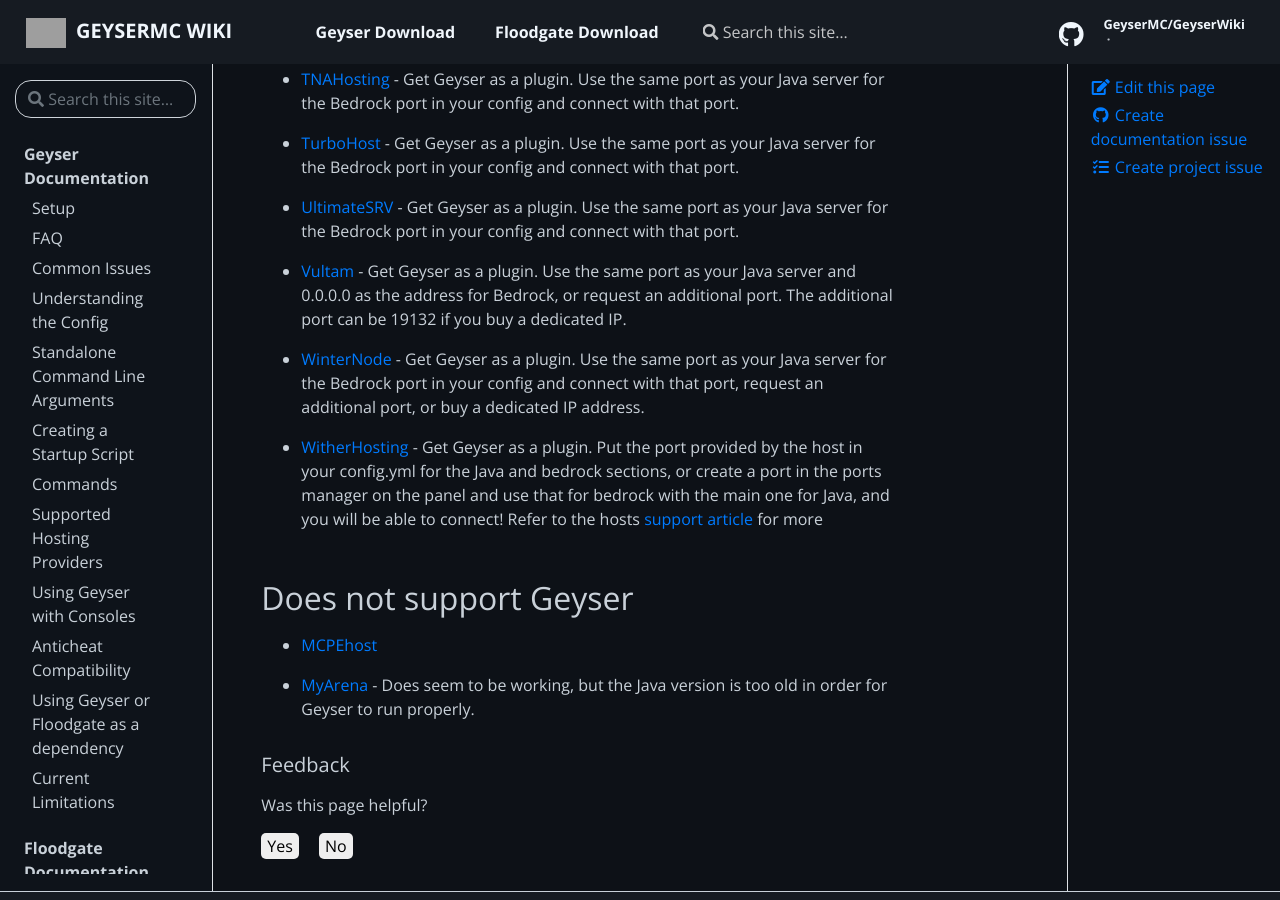
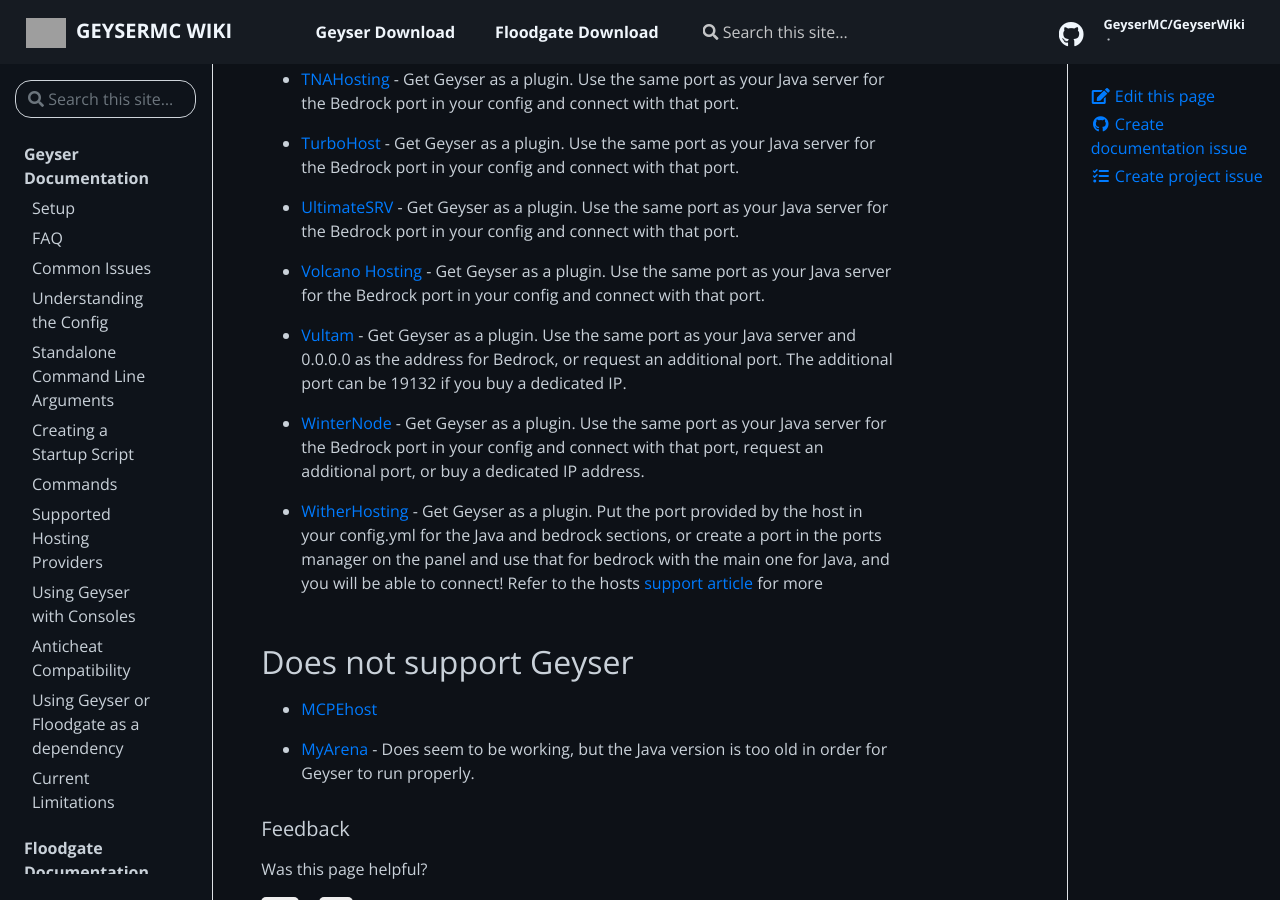
Before and after one commit to GeyserMC/GeyserWiki, a Jekyll site: the page built from _docs/geyser/supported-hosting-providers.md, in a window 1280 px wide and 900 px high, scrolled down 6654 px. Built offline with Jekyll 4.4.1, drawn with Linux system fonts in a browser that asks for light colours; grey boxes are pictures that could not be loaded.

Commit message:
Update providers.json (#27)

```diff
--- a/_data/providers.json
+++ b/_data/providers.json
@@ -420,6 +420,11 @@
       "description_template": "default"
     },
     {
+      "name": "Volcano Hosting",
+      "url": "https://www.volcanohosting.net/",
+      "description_template": "default"
+    },
+    {
       "name": "Vultam",
       "url": "https://vultam.net/",
       "description": "Get Geyser as a plugin. Use the same port as your Java server and 0.0.0.0 as the address for Bedrock, or request an additional port. The additional port can be 19132 if you buy a dedicated IP."
```
